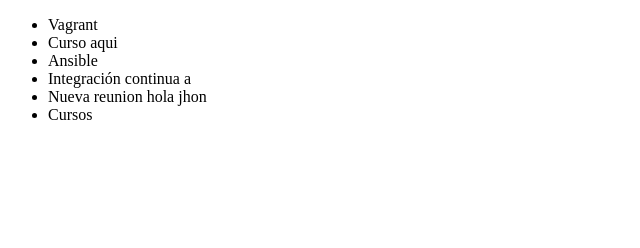
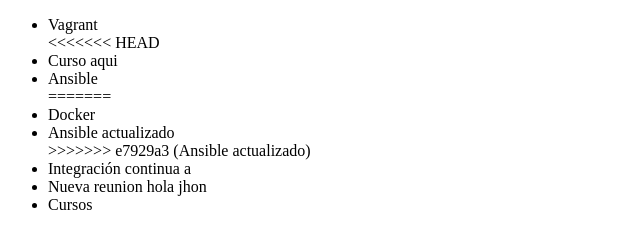
Before and after one commit to jafernandezm/alura-git, a plain HTML site: page index.html in a window 1280 px wide. Shown: the whole page, without its empty margins (0-640 px from the left). Drawn offline with Linux system fonts and the light colour scheme.

Commit message:
Ansible actualizado

```diff
--- a/index.html
+++ b/index.html
@@ -7,10 +7,15 @@
 <body>
      <ul>
          <li> Vagrant </li>
+<<<<<<< HEAD
 
          <li> Curso aqui</li>
 
          <li> Ansible </li>
+=======
+         <li> Docker </li>
+         <li> Ansible actualizado </li>
+>>>>>>> e7929a3 (Ansible actualizado)
          <li> Integración continua a</li>
          <li>Nueva reunion hola jhon</li>
          <li>Cursos</li>
```
